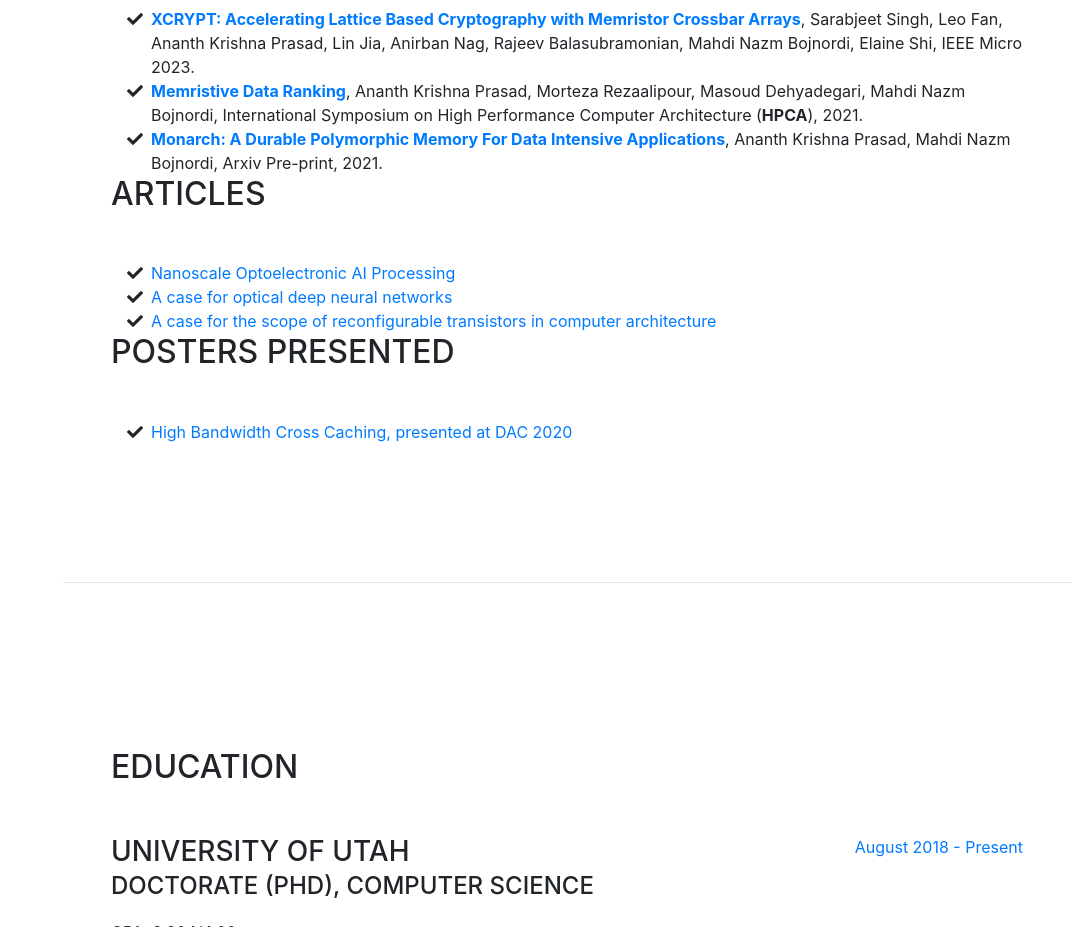
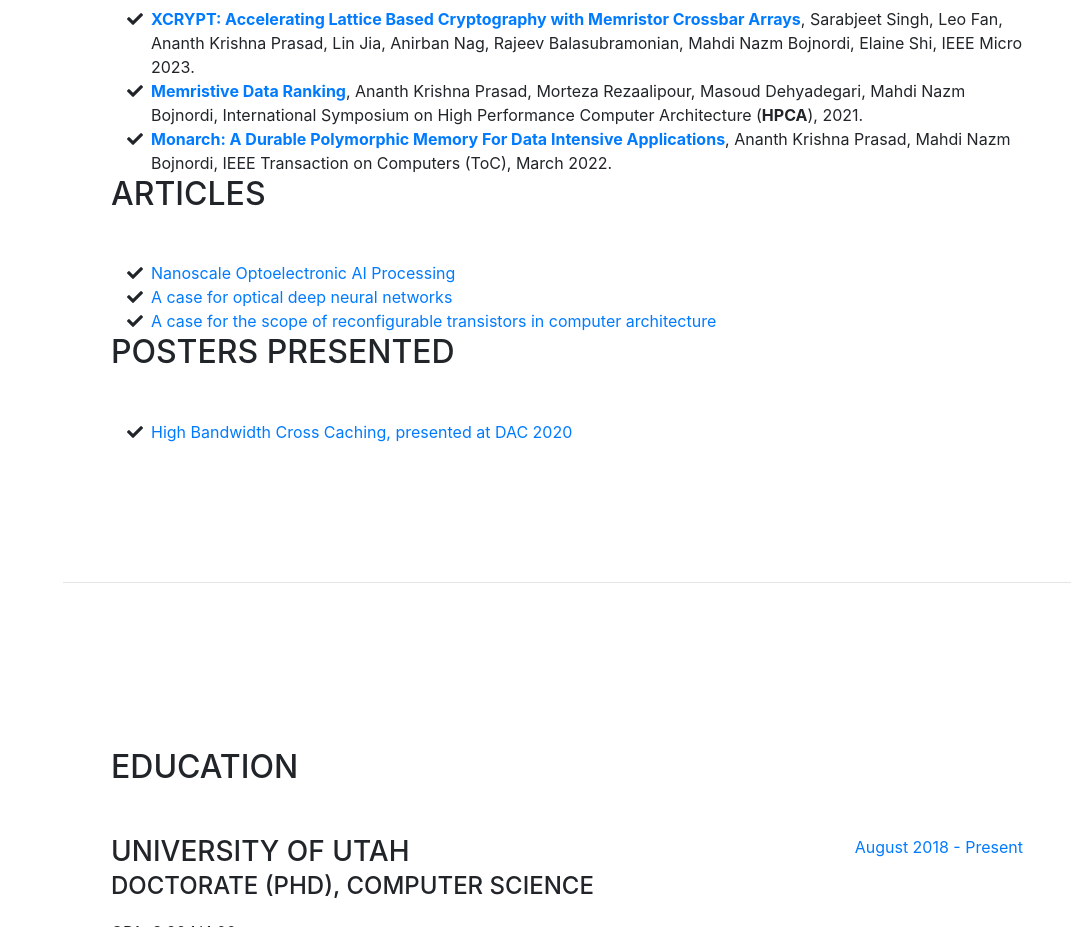
Before and after one commit to ananthkp/ananthkp.github.io, a website with bundled scripts: page index.html in a window 1280 px wide. Shown: the part 1820-2747 px from the top of the page, without its empty margins (209-1280 px from the left). Built offline with nearby package versions, Linux system fonts and the light colour scheme; a web font is replaced by a local one.

Commit message:
Further edits

```diff
--- a/index.html
+++ b/index.html
@@ -161,7 +161,7 @@
               <a href="https://ananthkp.github.io/files/HPCA21.pdf"><b>Memristive Data Ranking</b></a>, Ananth Krishna Prasad, Morteza Rezaalipour, Masoud Dehyadegari, Mahdi Nazm Bojnordi, International Symposium on High Performance Computer Architecture (<b>HPCA</b>), 2021.</li>
             <li>
               <i class="fa-li fa fa-check"></i>
-              <a href="https://arxiv.org/abs/2108.08497"><b>Monarch: A Durable Polymorphic Memory For Data Intensive Applications</b></a>, Ananth Krishna Prasad, Mahdi Nazm Bojnordi, Arxiv Pre-print, 2021.</li>
+              <a href="https://arxiv.org/abs/2108.08497"><b>Monarch: A Durable Polymorphic Memory For Data Intensive Applications</b></a>, Ananth Krishna Prasad, Mahdi Nazm Bojnordi, IEEE Transaction on Computers (ToC), March 2022.</li>
           </ul>
           <h2 class="mb-5">Articles</h2>
           <ul class="fa-ul mb-0">
```
